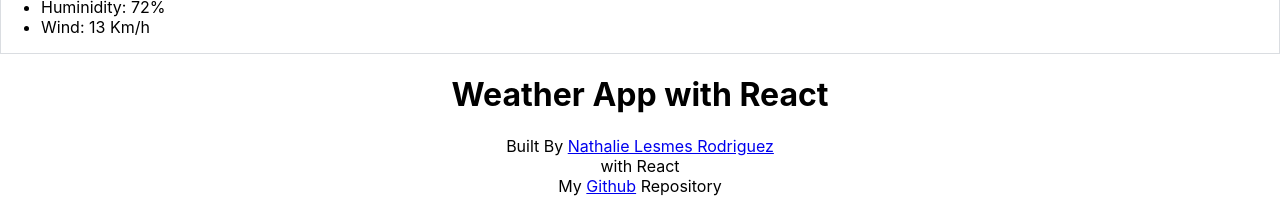
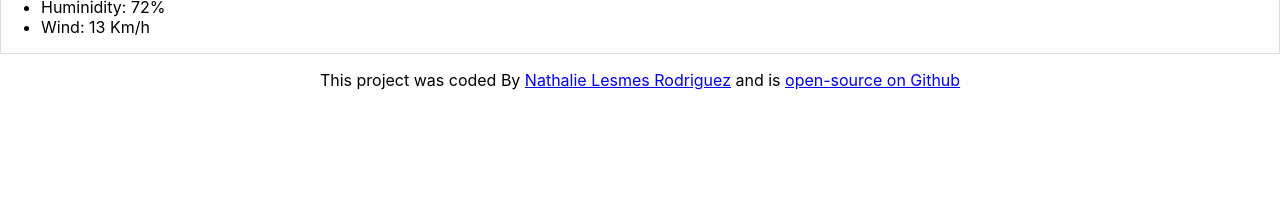
Before and after one commit to nathalero/my-weather-app, a React (Create React App) app: page / in a window 1280 px wide. Shown: the part 586-797 px from the top of the page. Built offline with nearby package versions, Linux system fonts and the light colour scheme.

Commit message:
Update App.js
app.js was edited

```diff
--- a/src/App.js
+++ b/src/App.js
@@ -1,16 +1,11 @@
-import logo from './logo.svg';
 import './App.css';
 
 function App() {
   return (
     <div className="App">
-      <header className="App-header">
-      <h1>
-          Weather App with React
-     </h1>
-          </header>
+
       <footer>
-      <p>Built By <a href="https://www.linkedin.com/in/nathalero/" target="_blank">Nathalie Lesmes Rodriguez</a> <br/> with React <br/> My <a href="https://github.com/nathalero" target="_blank"> Github</a> Repository</p>
+      <p>This project was coded By <a href="https://www.linkedin.com/in/nathalero/" target="_blank">Nathalie Lesmes Rodriguez</a> and is <a href="https://github.com/nathalero" target="_blank"> open-source on Github</a></p>
       </footer>
     </div>
   );
```
